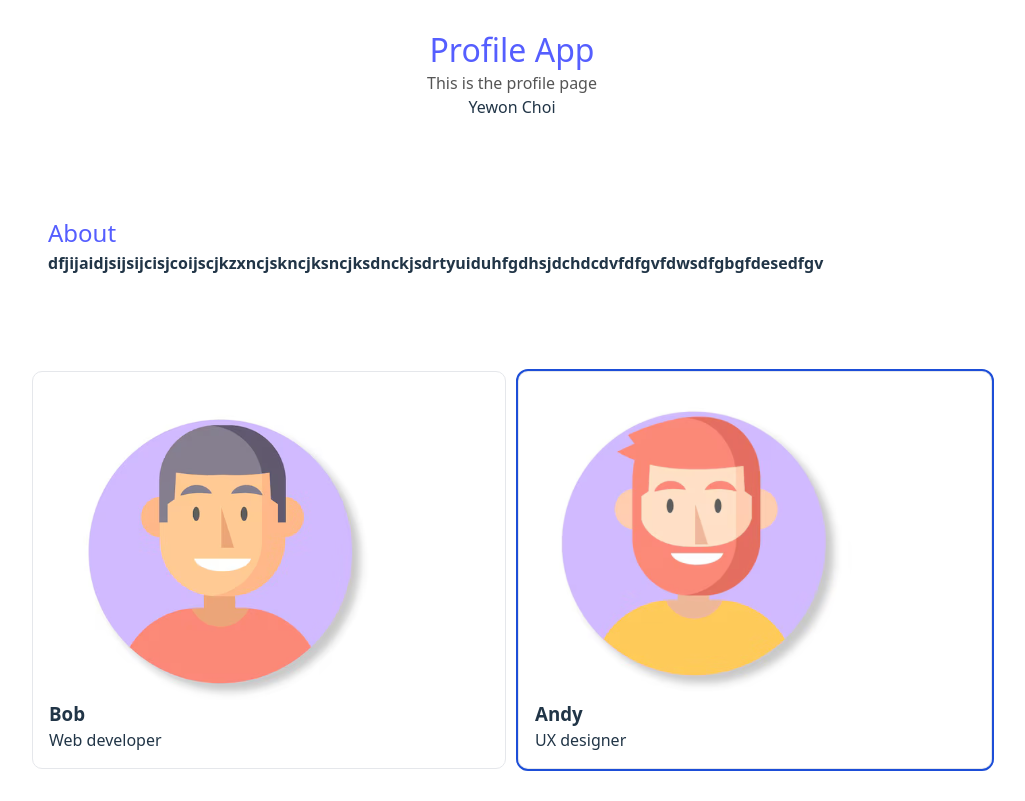
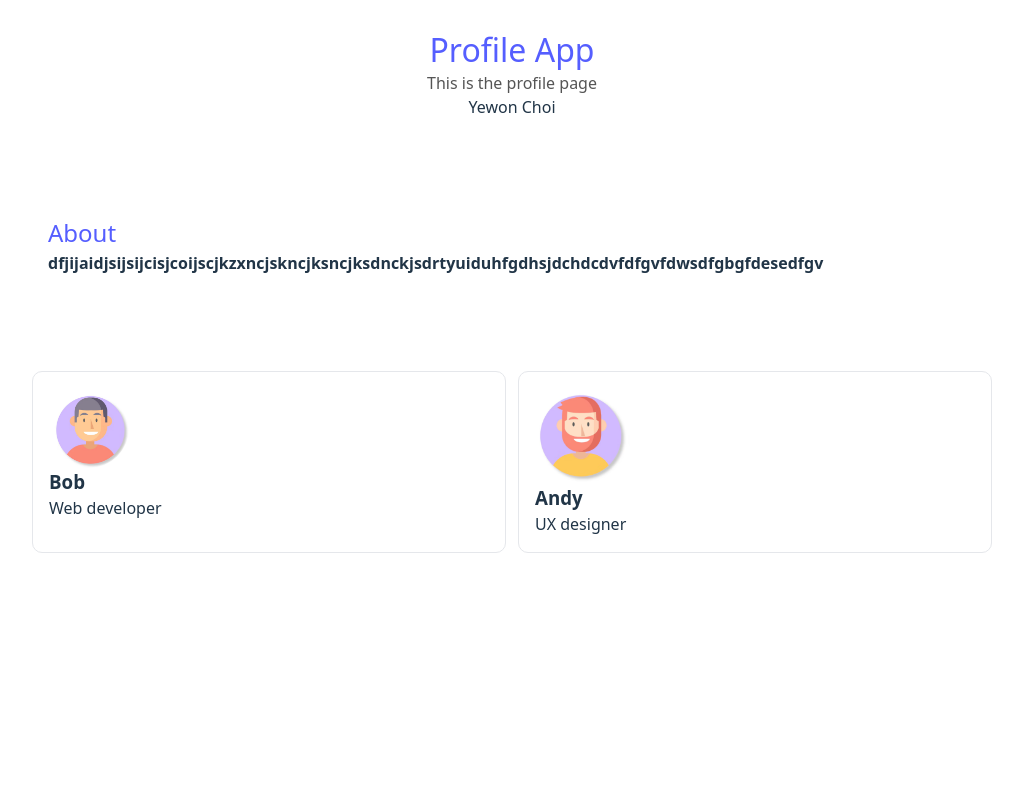
Before and after one commit to Yewon316/cgt390, a React app: page / in a window 1280 px wide. Shown: the whole page, without its empty margins (128-1153 px from the left). Built offline with nearby package versions, Linux system fonts and the light colour scheme; the HTML template or start-up script is replaced by a standard one.

Commit message:
9/5_update

```diff
--- a/src/App.css
+++ b/src/App.css
@@ -3,7 +3,7 @@
 @import './styles/global.css';
 
 .section { padding: 2rem 1rem; }
-.container { max-width: 960px; margin: 0 auto; }
+.container { max-width: 960px; margin: 0 auto;  margin-left: auto; }
 
 .cards {
     display: grid;
@@ -16,17 +16,19 @@
     border-radius: 10px;
     padding: 16px;
 }
-.card.featured { outline: 2px solid #1d4ed8; }
+.Card2 {
+    outline: 2px solid #1d4ed8;
+    border-color: transparent;
+    border-radius: 12px;
+}
+
 
 .site-header { padding: 2rem 1rem; text-align: center; }
 .site-header .tagline { margin-top: .25rem; color: #555; }
 
-.profile {
-    display: block;
-    width: 96px;
-    height: 96px;
+.profile-pic {
+    width: 80px;
+    height: 80px;
     border-radius: 50%;
     object-fit: cover;
-    margin-top: 8px;
-    border: 2px solid #e5e7eb;
 }
--- a/src/App.jsx
+++ b/src/App.jsx
@@ -2,6 +2,8 @@ import './App.css';
 import Header from './components/header';
 import About from './components/About';
 import Card1 from './components/Card1';
+import Card2 from './components/Card2';
+//import img1 from './assets/headshot-man.jpg';
 
 function App() {
   return (
@@ -21,7 +23,7 @@ function App() {
             role="Web developer"
             img="public/profile/bob.jpg"
           />
-          <Card1
+          <Card2
             name="Andy"
             role="UX designer"
             img="public/profile/andy.jpg"
--- /dev/null
+++ b/src/components/Card2.jsx
@@ -0,0 +1,16 @@
+const Card2 = ({ name, role, img, size = 96 }) => {
+    return (
+    <div className="card card2">
+        <img
+            className="profile-pic"
+            style={{ width: size, height: size }}
+            src={img}
+            alt={name + " photo"}
+        />
+        <h3>{name}</h3>
+        <p>{role}</p>
+    </div>
+    );
+};
+
+export default Card2;
```
Also changed, not shown: src/components/Card.jsx (deleted).
